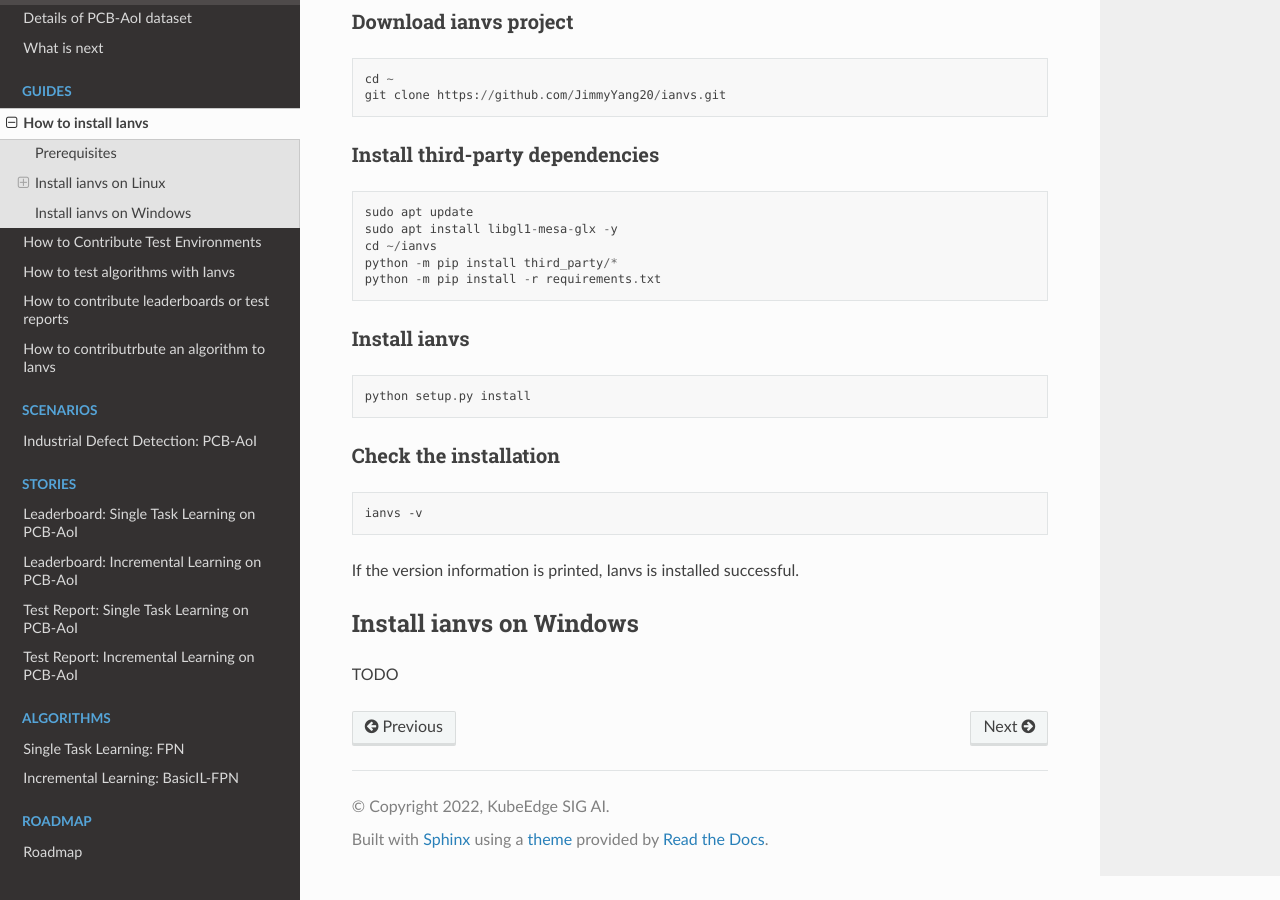
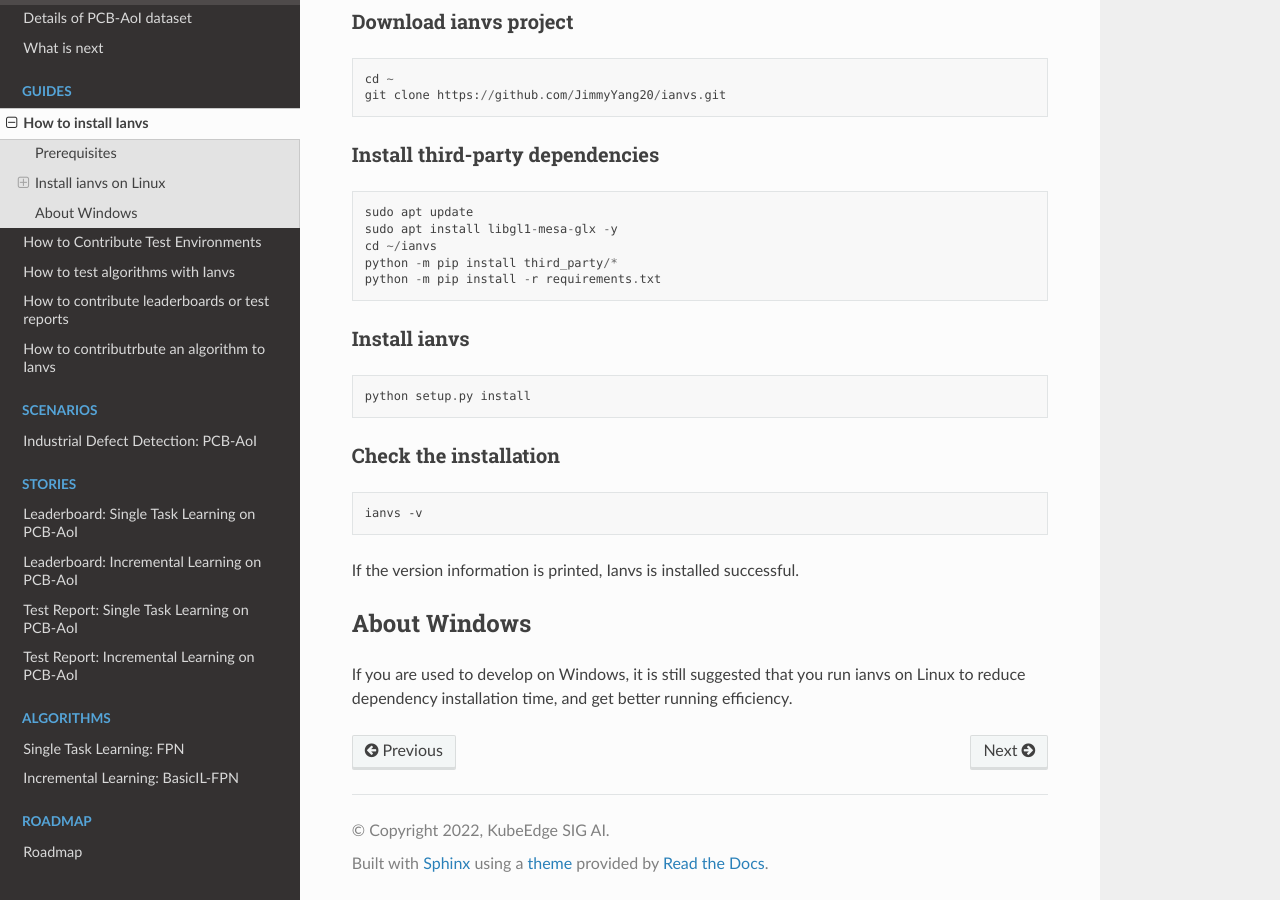
Before and after one commit to kubeedge/ianvs, a Sphinx documentation site: the page built from docs/guides/how-to-install-ianvs.md, in a window 1280 px wide and 900 px high, scrolled down 973 px. Built offline with Sphinx 7.4.7 and the Read the Docs theme 2.0.0, drawn with Linux system fonts in a browser that asks for light colours; pages that are not in the unit, such as notebooks, are missing from menus.

Commit message:
Update section: how-to-install-ianvs
Signed-off-by: Jie Pu <pujie2@huawei.com>

```diff
--- a/docs/guides/how-to-install-ianvs.md
+++ b/docs/guides/how-to-install-ianvs.md
@@ -61,6 +61,6 @@ If the version information is printed, Ianvs is installed successful.
 
 
 
-## Install ianvs on Windows
+## About Windows
 
-TODO
+If you are used to develop on Windows, it is still suggested that you run ianvs on Linux to reduce dependency installation time, and get better running efficiency.
```
